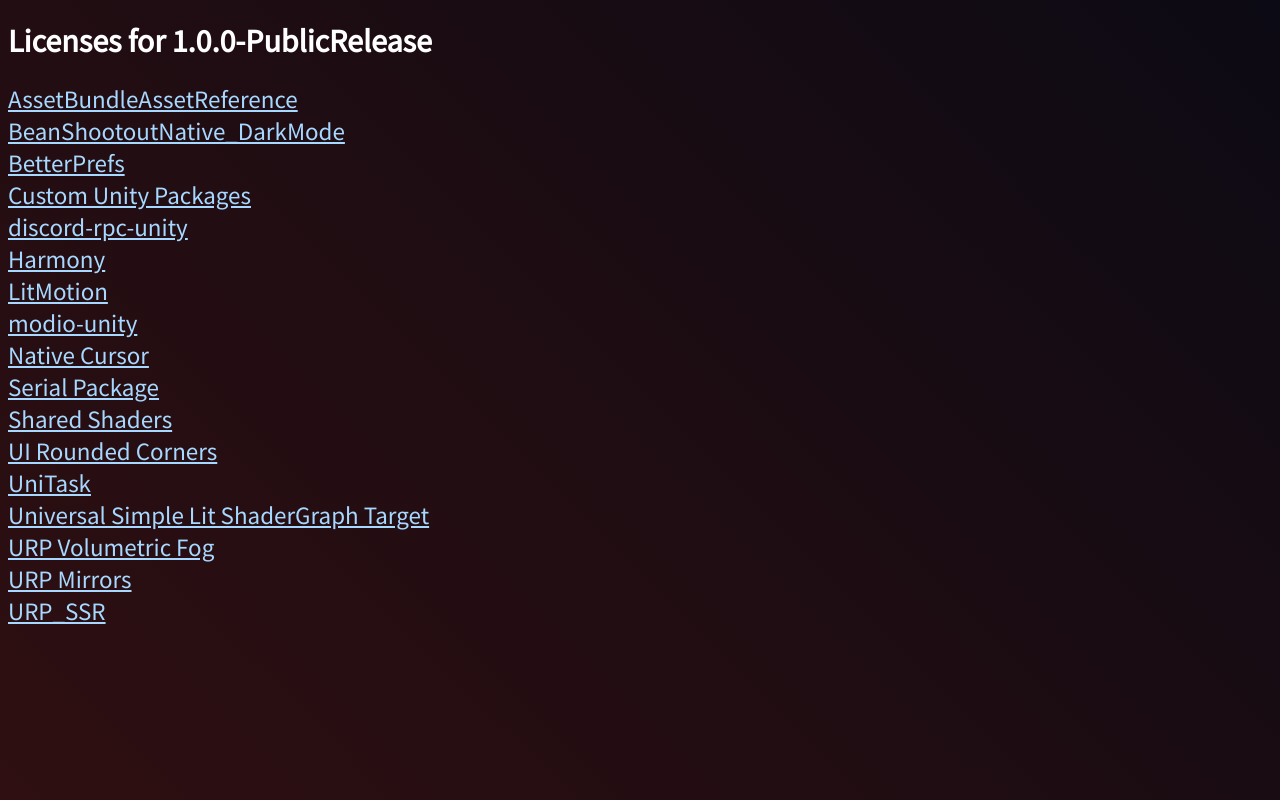
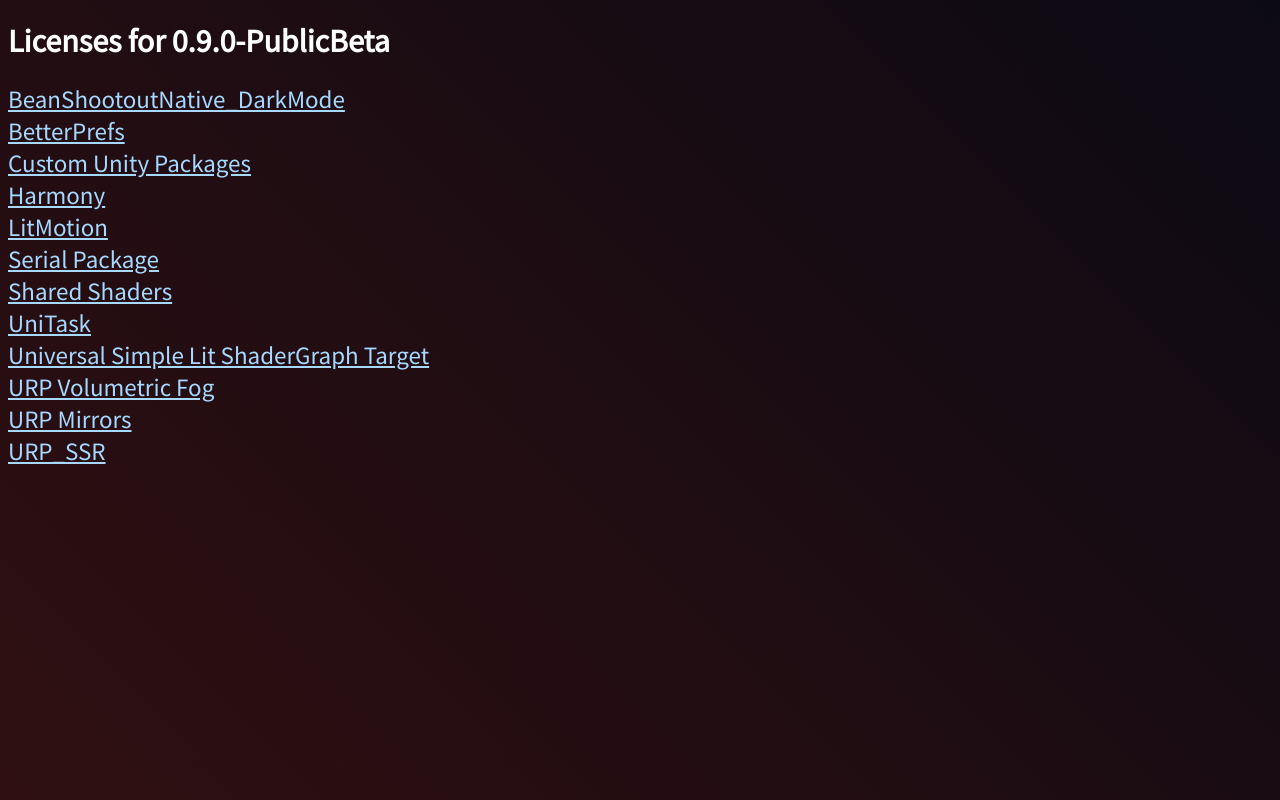
Before and after one commit to Raidenxd2/BeanShootout-Licenses, a plain HTML site: page versions/0.9.0-PublicBeta/index.html in a window 1280 px wide. Drawn offline with Linux system fonts and the light colour scheme.

Commit message:
change 1.0.0-privatealpha to 0.9.0-publicbeta

```diff
--- a/versions/1.0.0-PublicRelease/index.html
+++ b/versions/0.9.0-PublicBeta/index.html
@@ -7,30 +7,20 @@
         <link rel="icon" href="../../favicon.ico">
     </head>
     <body>
-        <h1>Licenses for 1.0.0-PublicRelease</h1>
-        <a href="../1.0.0-PrivateAlpha/AssetBundleAssetReference.txt">AssetBundleAssetReference</a>
-        <br>
+        <h1>Licenses for 0.9.0-PublicBeta</h1>
         <a href="../1.0.0-PrivateAlpha/BeanShootoutNative_DarkMode.txt">BeanShootoutNative_DarkMode</a>
         <br>
         <a href="../1.0.0-PrivateAlpha/BetterPrefs.txt">BetterPrefs</a>
         <br>
         <a href="../1.0.0-PrivateAlpha/CustomUnityPackages.txt">Custom Unity Packages</a>
         <br>
-        <a href="../1.0.0-PrivateAlpha/discord-rpc-unity.txt">discord-rpc-unity</a>
-        <br>
         <a href="../1.0.0-PrivateAlpha/Harmony.txt">Harmony</a>
         <br>
         <a href="../1.0.0-PrivateAlpha/LitMotion.txt">LitMotion</a>
         <br>
-        <a href="../1.0.0-PrivateAlpha/modio-unity.txt">modio-unity</a>
-        <br>
-        <a href="../1.0.0-PrivateAlpha/NativeCursor.txt">Native Cursor</a>
-        <br>
         <a href="../1.0.0-PrivateAlpha/SerialPackage.txt">Serial Package</a>
         <br>
         <a href="../1.0.0-PrivateAlpha/SharedShaders.txt">Shared Shaders</a>
-        <br>
-        <a href="../1.0.0-PrivateAlpha/UI-Rounded-Corners.txt">UI Rounded Corners</a>
         <br>
         <a href="../1.0.0-PrivateAlpha/UniTask.txt">UniTask</a>
         <br>
```
Also changed, not shown: index.html (+4 -4 lines).
